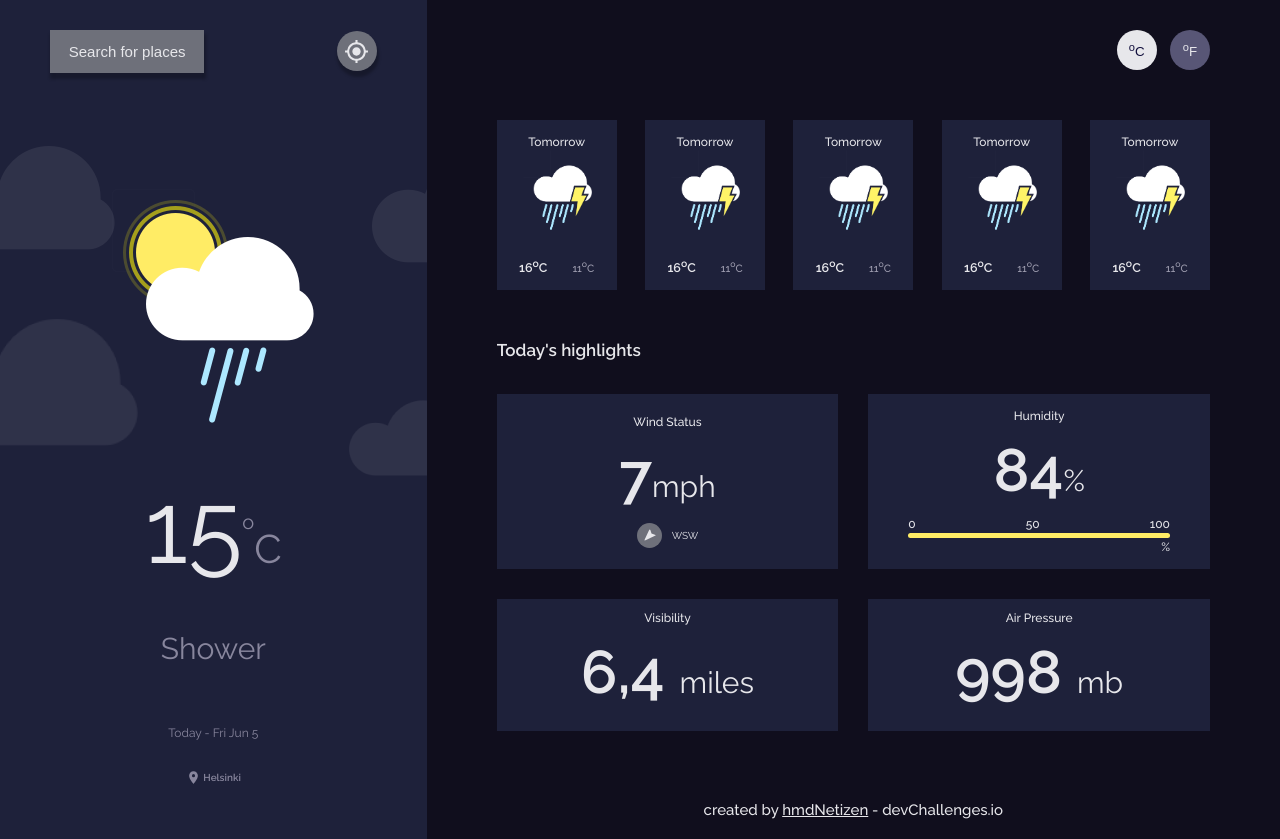
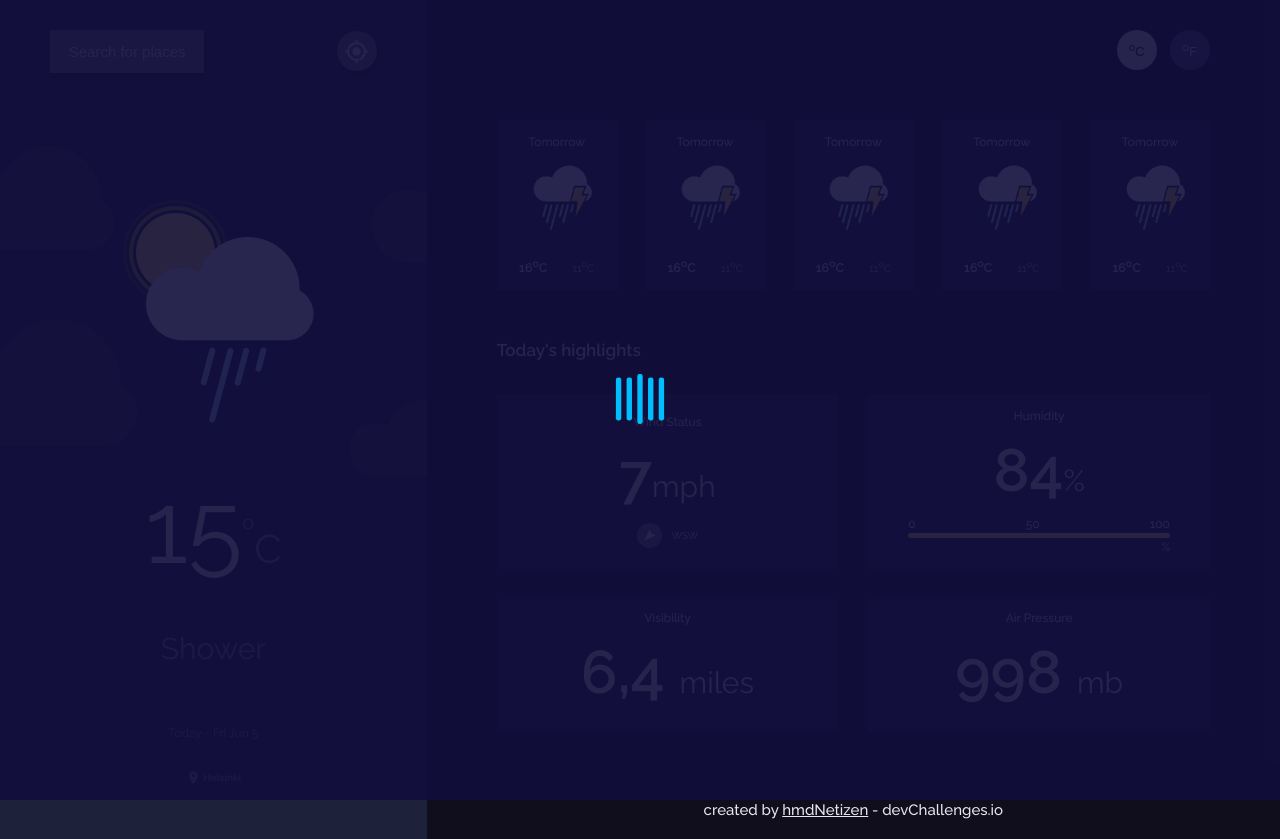
Before and after one commit to hmdNetizen/weather-app, a React (Create React App) app: page / in a window 1280 px wide. Built offline with nearby package versions, Linux system fonts and the light colour scheme.

Commit message:
Implemented the spinner component for when the weather is being fetched

```diff
--- a/package.json
+++ b/package.json
@@ -14,6 +14,7 @@
     "react": "^17.0.2",
     "react-dom": "^17.0.2",
     "react-icons": "^4.2.0",
+    "react-loader-spinner": "^4.0.0",
     "react-redux": "^7.2.4",
     "react-scripts": "4.0.3",
     "redux": "^4.1.0",
--- /dev/null
+++ b/src/components/Spinner.tsx
@@ -0,0 +1,8 @@
+import Loader from "react-loader-spinner";
+const Spinner: React.FC = () => (
+  <div className="spinner__overlay">
+    <Loader type="Bars" color="#00BFFF" height={50} width={50} />
+  </div>
+);
+
+export default Spinner;
--- a/src/components/layouts/MainContents.tsx
+++ b/src/components/layouts/MainContents.tsx
@@ -1,21 +1,31 @@
-import { useState } from "react";
+import { useState, Fragment } from "react";
 import SearchField from "../SearchField";
+import Spinner from "../Spinner";
 import AsideContent from "./Aside";
 import ContentSection from "./ContentSection";
 
 const MainContents: React.FC = () => {
   const [openSearch, setOpenSearch] = useState(false);
   return (
+    <Fragment>
       <main className="main">
         <aside className="aside">
           {!openSearch ? (
-          <AsideContent setOpenSearch={setOpenSearch} openSearch={openSearch} />
+            <AsideContent
+              setOpenSearch={setOpenSearch}
+              openSearch={openSearch}
+            />
           ) : (
-          <SearchField setOpenSearch={setOpenSearch} openSearch={openSearch} />
+            <SearchField
+              setOpenSearch={setOpenSearch}
+              openSearch={openSearch}
+            />
           )}
         </aside>
         <ContentSection />
+        <Spinner />
       </main>
+    </Fragment>
   );
 };
 
--- /dev/null
+++ b/src/sass/components/_spinner.scss
@@ -0,0 +1,9 @@
+.spinner__overlay {
+  width: 100%;
+  height: 100%;
+  position: absolute;
+  top: 0;
+  left: 0;
+  background: rgba($color-dark-blue, 0.9);
+  @include flexHorizontal;
+}
--- a/src/sass/index.css
+++ b/src/sass/index.css
@@ -308,6 +308,24 @@ a {
   opacity: 0;
 }
 
+.spinner__overlay {
+  width: 100%;
+  height: 100%;
+  position: absolute;
+  top: 0;
+  left: 0;
+  background: rgba(17, 14, 60, 0.9);
+  display: -webkit-box;
+  display: -ms-flexbox;
+  display: flex;
+  -webkit-box-pack: center;
+      -ms-flex-pack: center;
+          justify-content: center;
+  -webkit-box-align: center;
+      -ms-flex-align: center;
+          align-items: center;
+}
+
 .aside {
   background: #1e213a;
   height: 100%;
--- a/src/sass/index.scss
+++ b/src/sass/index.scss
@@ -4,6 +4,7 @@
 @import "components/rectangularCard";
 @import "components/squareCard";
 @import "components/searchField";
+@import "components/spinner";
 @import "layout/aside";
 @import "layout/footer";
 @import "layout/main";
```
Also changed, not shown: src/sass/abstracts/_mixins.scss (+5 -5 lines), 2 other files (tests, documents, lock files or other folders). Lines whose indentation alone changed are shown as unchanged.
